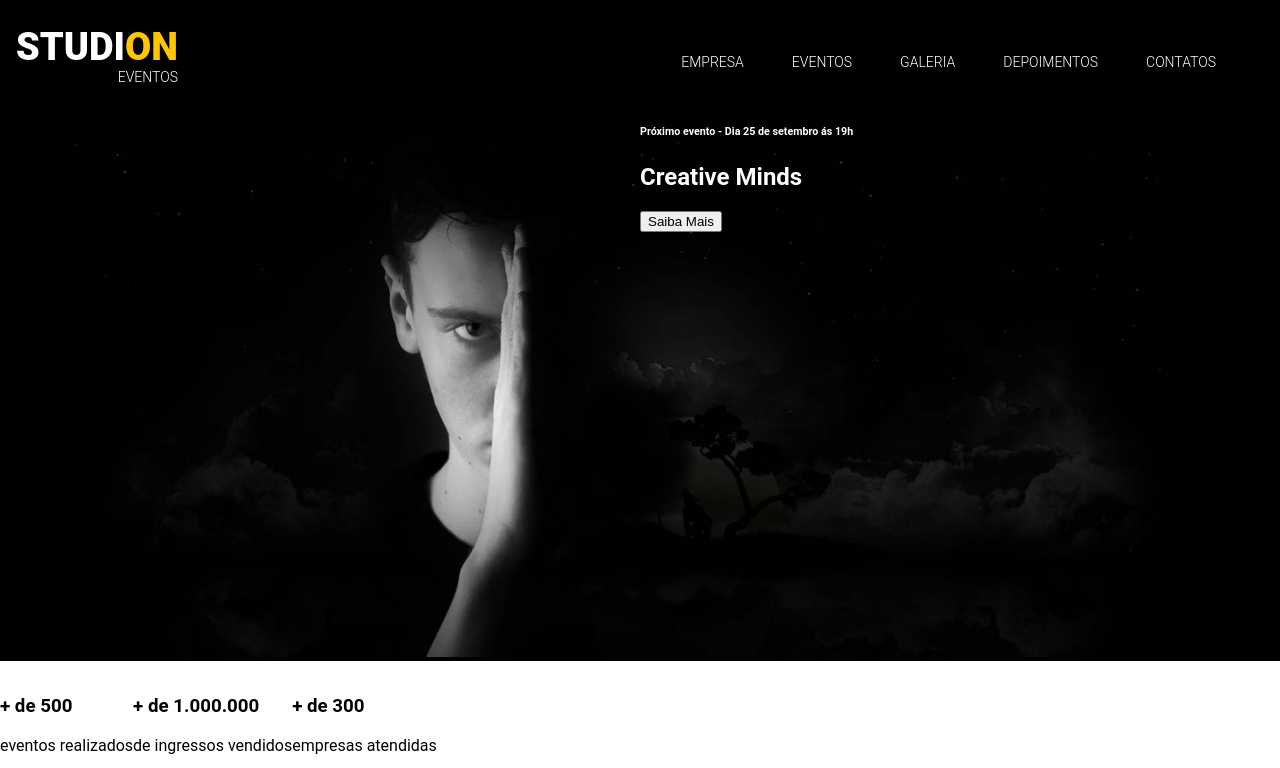
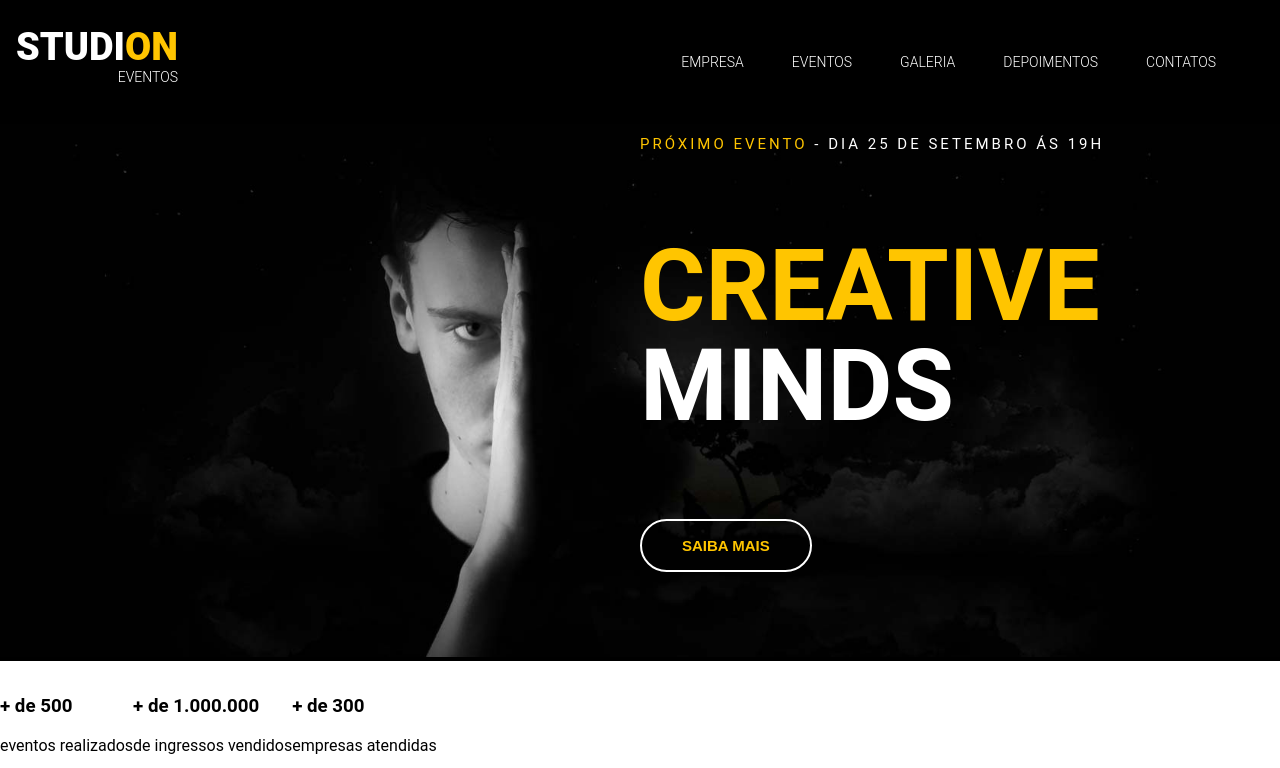
Before and after one commit to glekoidzz/studionagosto, a website: page src/index.html in a window 1280 px wide. Shown: the top 768 px of the page. Drawn offline with Linux system fonts and the light colour scheme.

Commit message:
feat(header): implemented header styles

```diff
--- a/src/index.html
+++ b/src/index.html
@@ -41,6 +41,7 @@
             </li>
          </ul>
      </nav>
+
      <header>
         <div id="slider">
         <div class="slider">
@@ -50,9 +51,9 @@
          alt="Studion Banner"
          />
          <div class="slide__copy">
-         <h6><span>Próximo evento</span> - Dia 25 de setembro ás 19h</h6>
-         <h2><span>Creative</span> Minds</h2>
-         <button> Saiba Mais</button>
+         <h6 ><span class="copy--primary">Próximo evento</span> - Dia 25 de setembro ás 19h</h6>
+         <h2><span class="copy--primary">Creative</span> Minds</h2>
+         <button class="btn btn--slide"> Saiba Mais</button>
        </div>
      </header>
 
--- a/src/style.css
+++ b/src/style.css
@@ -97,5 +97,43 @@ ul {
 .slide__copy {
     position: absolute;
     top: 6.25rem;
+    top: 6.25rem;
     left: 50vw;
 }
+
+.slide__copy h6 {
+    font-size: .9375rem;
+    font-weight: 400;
+    text-transform: uppercase;
+    letter-spacing: .1875rem;
+}
+.slide__copy h2 {
+    font-size: 6.25rem;
+    text-transform: uppercase;
+    line-height: 6.25rem;
+}
+
+.slide__copy h2 span {
+    display: block;
+}
+
+.btn {
+    cursor: pointer;
+    padding: 1rem 2.5rem;
+    border: .125rem solid #fff;
+    border-radius: 5rem;
+    color: var(--color-primary);
+    background: unset;
+    font-size: .9375rem;
+    font-weight: 700;
+    text-transform: uppercase;
+    transition: 0.5s all ease;
+}
+
+.btn:hover,
+.btn:active,
+.btn:focus {
+    border-color: var(--color-primary);
+    background-color: var(--color-primary);
+    color: #fff;
+}
```
